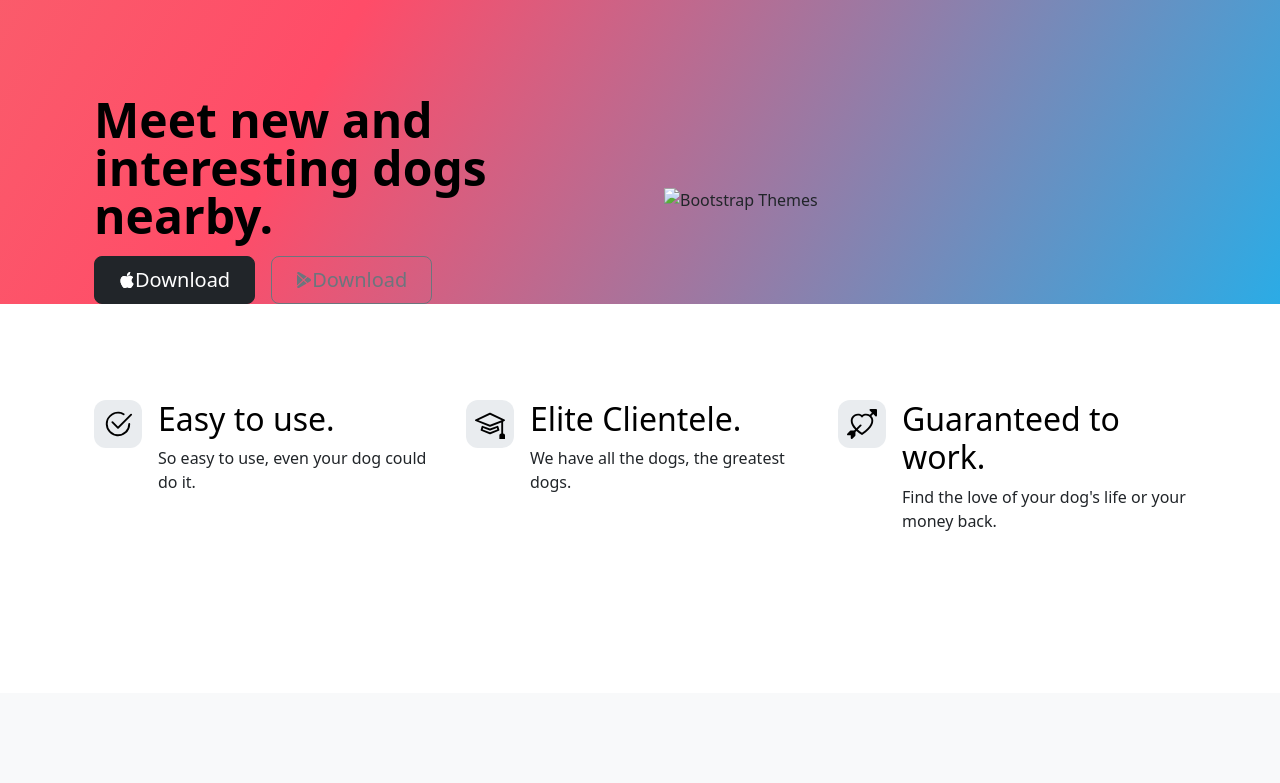
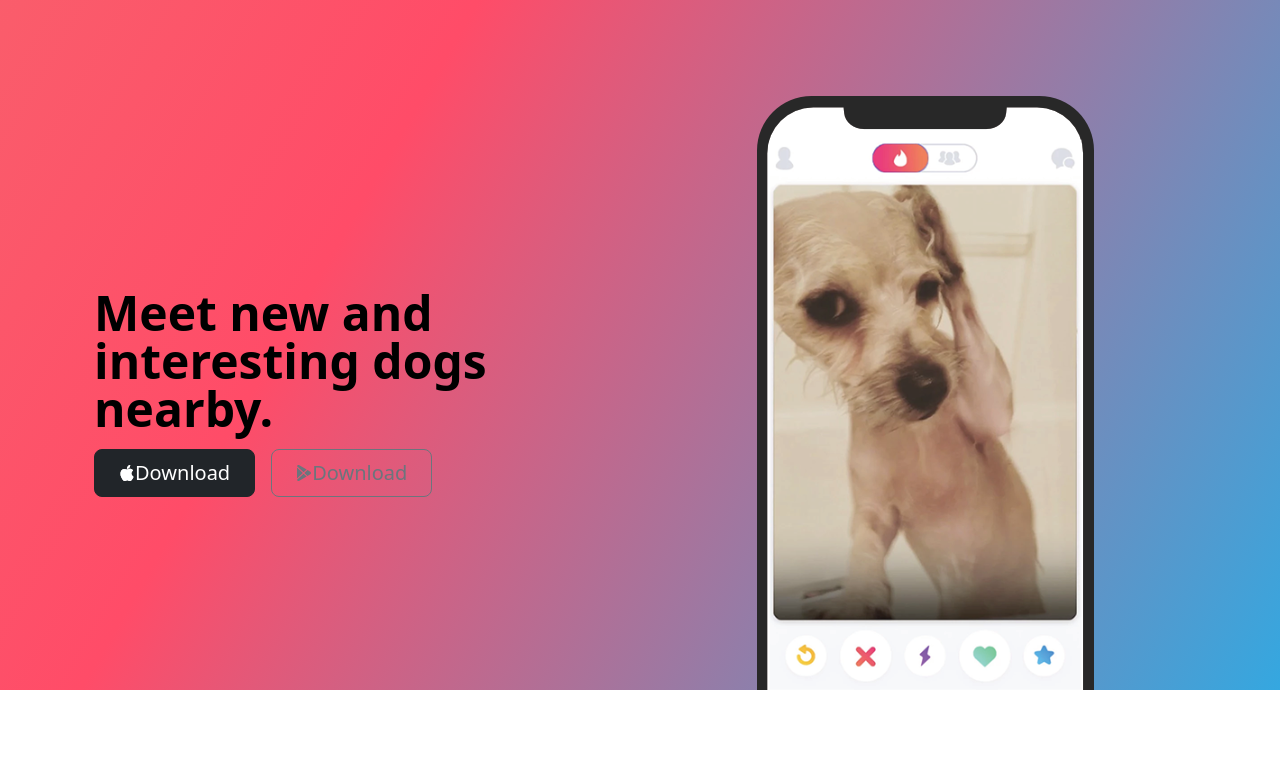
Before and after one commit to ArpitaBarode/tinidog_project, a plain HTML site: page index.html in a window 1280 px wide. Shown: the top 783 px of the page. Drawn offline with nearby package versions, Linux system fonts and the light colour scheme; files whose address does not match are found by name.

Commit message:
Update index.html

```diff
--- a/index.html
+++ b/index.html
@@ -18,7 +18,7 @@
       <div class="container col-xxl-8 px-4 pt-5">
         <div class="row flex-lg-row-reverse align-items-center g-5 pt-5">
           <div class="col-10 col-sm-8 col-lg-6">
-            <img src="./images/iphone.png" class="d-block mx-lg-auto img-fluid" alt="Bootstrap Themes" height="2s00"
+            <img src="iphone.png" class="d-block mx-lg-auto img-fluid" alt="Bootstrap Themes" height="2s00"
              loading="lazy">
           </div>
           <div class="col-lg-6">
```
